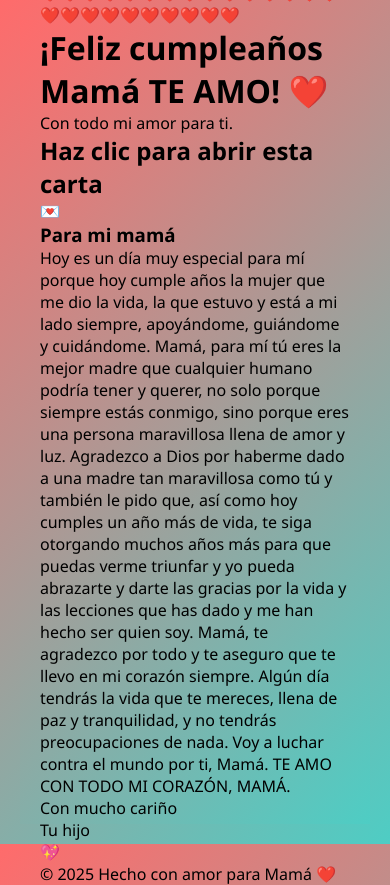
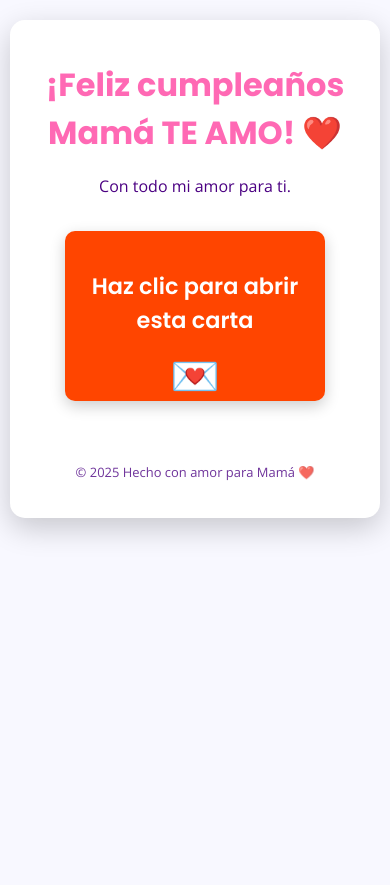
Before and after one commit to Jisus40/Para-mi-mama, a plain HTML site: page index.html in a window 390 px wide. After the commit the page ends 844 px from the top, so only its background shows below. Drawn offline with nearby package versions, Linux system fonts and the light colour scheme.

Commit message:
Update style.css

```diff
--- a/style.css
+++ b/style.css
@@ -1,114 +1,318 @@
-  /* Reset básico */
-    * {
-      box-sizing: border-box;
+/* Importar fuentes de Google Fonts */
+@import url('https://fonts.googleapis.com/css2?family=Open+Sans:wght@300;400;600;700&family=Poppins:wght@300;400;600;700&display=swap');
+
+:root {
+    /* Paleta de colores más intensa y con mejor contraste */
+    --color-primary: #FF69B4; /* Rosa fuerte (Hot Pink) - Vibrante */
+    --color-secondary: #FFD700; /* Oro (Gold) - Cálido y brillante */
+    --color-tertiary: #87CEEB; /* Azul cielo profundo (Sky Blue) - Fresco */
+    --color-dark-text: #4B0082; /* Índigo (Indigo) - Para texto, alto contraste */
+    --color-light-text: #FFFFFF; /* Blanco puro */
+    --color-background: #F8F8FF; /* Niebla blanca (Ghost White) - Fondo suave pero claro */
+    --color-card-front: #FF4500; /* Naranja rojizo (Orange Red) - Atractivo para la carta cerrada */
+    --color-card-back: #FFFAF0; /* Floral White - Blanco cremoso para el contenido de la carta */
+    --color-shadow: rgba(0, 0, 0, 0.2); /* Sombra un poco más pronunciada */
+}
+
+body {
+    font-family: 'Open Sans', sans-serif;
     margin: 0;
     padding: 0;
-      font-family: 'Segoe UI', Tahoma, Geneva, Verdana, sans-serif;
+    background-color: var(--color-background);
+    color: var(--color-dark-text);
+    display: flex;
+    justify-content: center;
+    align-items: flex-start;
+    min-height: 100vh;
+    box-sizing: border-box;
+    overflow-x: hidden;
+    position: relative;
 }
 
-    body, html {
+.full-page-heart-container {
+    position: fixed;
+    top: 0;
+    left: 0;
+    width: 100%;
     height: 100%;
-      background: linear-gradient(135deg, #FF6B6B, #4ECDC4);
+    pointer-events: none;
+    overflow: hidden;
+    z-index: 0;
+}
+
+.container {
+    background-color: var(--color-light-text);
+    border-radius: 15px;
+    padding: 40px;
+    box-shadow: 0 10px 30px var(--color-shadow);
+    text-align: center;
+    max-width: 800px;
+    width: 90%;
+    position: relative;
+    z-index: 1;
+    margin: 50px auto;
+    box-sizing: border-box;
+}
+
+h1 {
+    font-family: 'Poppins', sans-serif;
+    color: var(--color-primary);
+    font-size: 3em;
+    margin-bottom: 10px;
+    animation: fadeIn 2s ease-out;
+    font-weight: 700;
+}
+
+.subtitle {
+    font-size: 1.2em;
+    color: var(--color-dark-text);
+    margin-bottom: 30px;
+    animation: slideIn 2s ease-out;
+    font-weight: 400;
+}
+
+p {
+    line-height: 1.7;
+    margin-bottom: 15px;
+    color: var(--color-dark-text);
+    font-weight: 400;
+}
+
+.signature {
+    font-family: 'Pacifico', cursive;
+    font-size: 1.8em;
+    color: var(--color-primary);
+    margin-top: 20px;
+    font-weight: 400;
+}
+
+/* Animaciones generales */
+@keyframes fadeIn {
+    from { opacity: 0; }
+    to { opacity: 1; }
+}
+
+@keyframes slideIn {
+    from { transform: translateY(20px); opacity: 0; }
+    to { transform: translateY(0); opacity: 1; }
+}
+
+/* Corazones flotantes */
+.heart-emoji {
+    position: absolute;
+    font-size: 2em;
+    color: var(--color-primary);
+    opacity: 0;
+    animation: floatHeart 10s infinite ease-in-out;
+    transform: translateY(0);
+}
+
+@keyframes floatHeart {
+    0% {
+        transform: translateY(100vh) rotate(0deg) scale(0.8);
+        opacity: 0;
+    }
+    10% {
+        opacity: 0.7;
+    }
+    90% {
+        opacity: 0.7;
+    }
+    100% {
+        transform: translateY(-100vh) rotate(360deg) scale(1.2);
+        opacity: 0;
+    }
+}
+
+/* Estilos de la carta */
+.card-wrapper {
+    width: 300px;
+    height: 200px; /* Mantén una altura fija o usa max-height si prefieres */
+    margin: 50px auto;
+    perspective: 1000px;
+    cursor: pointer;
+    position: relative;
+}
+
+.card-front, .card-back {
+    width: 100%;
+    height: 100%;
+    position: absolute;
+    backface-visibility: hidden;
+    border-radius: 10px;
+    box-shadow: 0 5px 15px var(--color-shadow);
     display: flex;
     flex-direction: column;
-      justify-content: center;
+    /* justify-content: center; /* Quitar o cambiar esto si el contenido no cabe */
     align-items: center;
-      padding: 20px;
+    transition: transform 0.8s ease-in-out, background-color 0.8s ease-in-out;
+    padding: 20px; /* Padding general para la carta */
+    box-sizing: border-box;
+    text-align: center;
 }
 
-.indication {
-    margin-bottom: 40px;
+.card-front {
+    background-color: var(--color-card-front);
+    color: var(--color-light-text);
+    transform: rotateY(0deg);
 }
 
-    .card {
-      width: 320px;
-      height: 200px;
-      background-color: #1A1A2E; /* azul oscuro */
-      border-radius: 15px;
-      box-shadow: 0 10px 20px rgba(0,0,0,0.3);
-      cursor: pointer;
-      color: #F0EDEE;
-      position: relative;
-      overflow: hidden;
-      transition: height 0.6s ease;
-      display: flex;
-      flex-direction: column;
-      justify-content: center;
-      padding: 20px;
+.card-front h2 {
+    font-family: 'Poppins', sans-serif;
+    margin-bottom: 10px;
+    font-size: 1.8em;
+    font-weight: 600;
 }
 
-    .card.closed {
-      height: 120px;
-      justify-content: center;
-      text-align: center;
-      font-size: 1.5rem;
-      font-weight: bold;
-      letter-spacing: 1.2px;
-      background-color: #FF6B6B; /* rojo vibrante */
-      color: #1A1A2E; /* texto azul oscuro */
-      box-shadow: 0 8px 15px rgba(255, 107, 107, 0.6);
+.emoji-icon {
+    font-size: 3em;
+    margin-top: 10px;
+    animation: bounce 1s infinite alternate;
 }
 
-    .card.open {
-      height: 320px;
-      background-color: #4ECDC4; /* turquesa */
-      color: #1A1A2E; /* azul oscuro */
-      box-shadow: 0 12px 25px rgba(78, 205, 196, 0.7);
-      padding: 30px;
-      font-size: 1rem;
-      line-height: 1.5;
-      text-align: left;
+@keyframes bounce {
+    from { transform: translateY(0); }
+    to { transform: translateY(-10px); }
 }
 
-    .card .title {
-      font-size: 1.8rem;
-      font-weight: 700;
-      margin-bottom: 15px;
-      user-select: none; /* evitar seleccionar el título al hacer clic */
+.card-back {
+    background-color: var(--color-card-back);
+    color: var(--color-dark-text);
+    transform: rotateY(180deg);
+    overflow-y: auto; /* Esto es clave para el scroll */
+    padding: 25px; /* Aumenta un poco el padding para que el texto no toque los bordes */
+    text-align: left; /* Alineamos el texto a la izquierda para mejor lectura en la carta */
+    justify-content: flex-start; /* Alinea el contenido de la carta al inicio verticalmente */
 }
 
-    .card .content {
-      opacity: 0;
-      max-height: 0;
-      overflow: hidden;
-      transition: opacity 0.5s ease, max-height 0.5s ease;
+.card-back h3 {
+    font-family: 'Poppins', sans-serif;
+    color: var(--color-primary);
+    font-size: 1.6em;
+    margin-top: 0; /* ¡Aseguramos que no haya margen superior empujando el título! */
+    margin-bottom: 15px;
+    font-weight: 600;
+    text-align: center; /* Centramos solo el título de la carta */
+    width: 100%; /* Asegura que ocupe todo el ancho disponible */
 }
 
-    .card.open .content {
-      opacity: 1;
-      max-height: 220px; /* altura fija para que se active el scroll si el contenido es mayor */
-      overflow-y: auto;
-      padding-right: 8px; /* espacio para scrollbar */
+/* El párrafo dentro de card-back para el texto del mensaje */
+.card-back p {
+    text-align: center; /* Vuelve a alinear el texto de los párrafos a la izquierda */
+    margin-left: 0; /* Asegura que no tenga margen extra */
+    margin-right: 0; /* Asegura que no tenga margen extra */
+    width: 100%; /* Asegura que ocupe el ancho disponible */
 }
 
-    .corazon {
-        color: red;
+.emoji-icon-bottom {
+    font-size: 2.5em;
+    margin-top: 15px;
+    animation: pulse 1.5s infinite;
 }
 
-    /* Scrollbar personalizado para navegadores Webkit (Chrome, Safari) */
-    .card.open .content::-webkit-scrollbar {
-      width: 6px;
+@keyframes pulse {
+    0% { transform: scale(1); }
+    50% { transform: scale(1.1); }
+    100% { transform: scale(1); }
 }
 
-    .card.open .content::-webkit-scrollbar-track {
-      background: #b2f7ef33;
-      border-radius: 3px;
+/* Clase para cuando la carta está abierta */
+.card-wrapper.open .card-front {
+    transform: rotateY(-180deg);
 }
 
-    .card.open .content::-webkit-scrollbar-thumb {
-      background-color: #1A1A2E;
-      border-radius: 3px;
+.card-wrapper.open .card-back {
+    transform: rotateY(0deg);
 }
 
-    /* Scrollbar para Firefox */
-    .card.open .content {
-      scrollbar-width: thin;
-      scrollbar-color: #1A1A2E #b2f7ef33;
+/* Footer */
+.footer {
+    margin-top: 60px;
+    font-size: 0.9em;
+    color: var(--color-dark-text);
+    opacity: 0.8;
 }
 
-    /* Pequeña animación al hacer hover en cerrado */
-    .card.closed:hover {
-      box-shadow: 0 12px 25px rgba(255, 107, 107, 0.9);
-      transform: scale(1.05);
-      transition: transform 0.3s ease, box-shadow 0.3s ease;
+/* Media Queries para responsividad */
+@media (max-width: 768px) {
+    .container {
+        padding: 30px;
+        margin-top: 30px;
+        margin-bottom: 30px;
     }
+
+    h1 {
+        font-size: 2.5em;
+    }
+
+    .subtitle {
+        font-size: 1.1em;
+    }
+
+    .card-wrapper {
+        width: 280px;
+        height: 180px;
+    }
+
+    .card-front h2 {
+        font-size: 1.6em;
+    }
+
+    .emoji-icon {
+        font-size: 2.8em;
+    }
+
+    .card-back h3 {
+        font-size: 1.5em;
+    }
+    .card-back p {
+        font-size: 0.95em; /* Ajuste para móviles */
+    }
+}
+
+@media (max-width: 480px) {
+    body {
+        padding: 0;
+    }
+
+    .container {
+        padding: 20px;
+        margin-top: 20px;
+        margin-bottom: 20px;
+        width: 95%;
+    }
+
+    h1 {
+        font-size: 2em;
+    }
+
+    .subtitle {
+        font-size: 1em;
+    }
+
+    p {
+        font-size: 0.9em; /* Ligeramente más pequeño para el texto en móviles */
+    }
+
+    .signature {
+        font-size: 1.6em;
+    }
+
+    .card-wrapper {
+        width: 260px;
+        height: 170px;
+        margin: 30px auto;
+    }
+
+    .card-front h2 {
+        font-size: 1.4em;
+    }
+
+    .emoji-icon {
+        font-size: 2.5em;
+    }
+
+    .card-back p {
+        font-size: 0.85em; /* Un poco más pequeño en pantallas muy pequeñas */
+    }
+}
```
Lines whose indentation alone changed are shown as unchanged.
